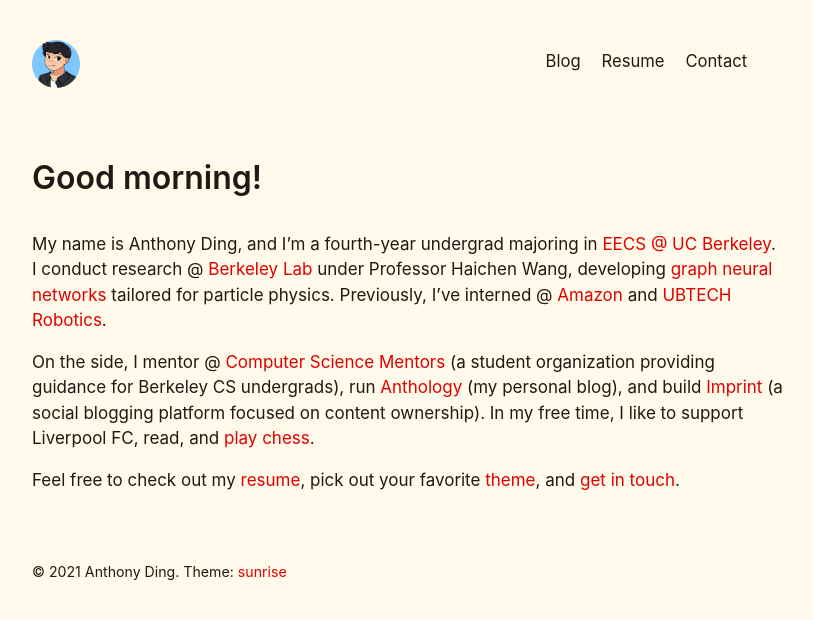
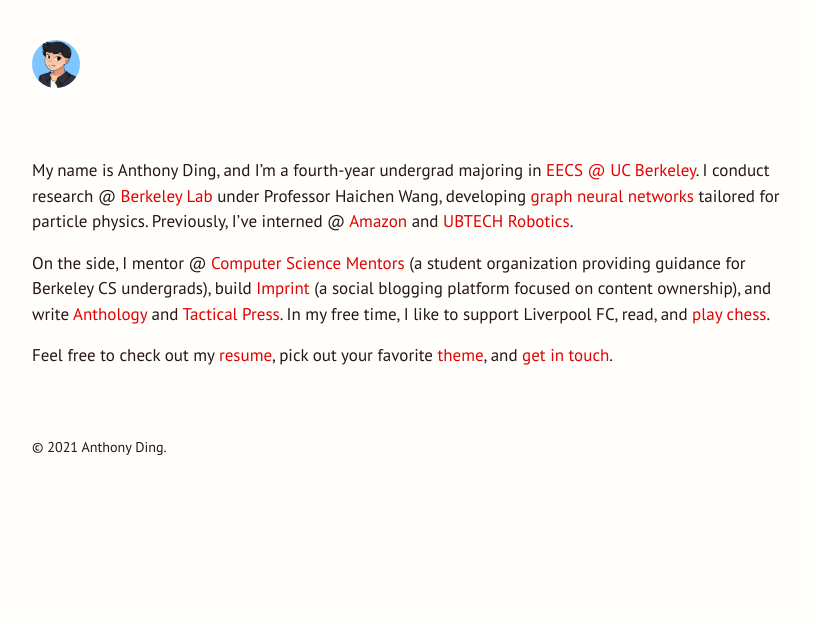
Before and after one commit to dinganthony/virtual-home-base, a Jekyll site: the page built from index.md, in a window 1280 px wide. Shown: the top 620 px of the page, without its empty margins (232-1045 px from the left). Built offline with Jekyll 4.4.1, drawn with Linux system fonts in a browser that asks for light colours.

Commit message:
Tweaked themes, changed homepage

```diff
--- a/_includes/head.html
+++ b/_includes/head.html
@@ -10,6 +10,9 @@
     {% endif %}
   </title>
 
+  <link rel="preconnect" href="https://fonts.googleapis.com">
+  <link rel="preconnect" href="https://fonts.gstatic.com" crossorigin>
+  <link href="https://fonts.googleapis.com/css2?family=PT+Sans&display=swap" rel="stylesheet">
   <link rel="stylesheet" href="{{ 'styles.css' | relative_url }}">
   <link rel="apple-touch-icon-precomposed" sizes="144x144" href="{{ '/assets/apple-touch-icon.png' | relative_url }}">
   <link rel="shortcut icon" href="{{ '/assets/favicon.ico' | relative_url }}">
--- a/_layouts/default.html
+++ b/_layouts/default.html
@@ -22,7 +22,7 @@
             </div>
           {% endif %}
         </h3>
-        <ul class="nav">
+        <!-- <ul class="nav">
           {% for item in site.navpages %}
             {% if item.url contains "https://" %}
             <li><h3><small><a href="{{item.url}}">{{item.title}}</a></small></h3></li>
@@ -31,7 +31,7 @@
             {% endif %}
           {% endfor %}
           <li></li>
-        </ul>
+        </ul> -->
       </header>
 
       <main>
@@ -40,12 +40,13 @@
 
       <footer class="footer">
         <small>
-          &copy; <time datetime="{{ site.time | date_to_xmlschema }}">{{ site.time | date: '%Y' }}</time> Anthony Ding. Theme:
+          &copy; <time datetime="{{ site.time | date_to_xmlschema }}">{{ site.time | date: '%Y' }}</time> Anthony Ding.
+          <!-- Theme:
           {% if page.title == "Themes" %}
           <span id="theme-display"></span>
           {% else %}
           <a href="{{ site.baseurl }}/themes"><span id="theme-display"></span></a>
-          {% endif %}
+          {% endif %} -->
         </small>
       </footer>
     </div>
--- a/_layouts/page.html
+++ b/_layouts/page.html
@@ -4,7 +4,7 @@ layout: default
 
 <article class="page">
   {% if page.title == "Home" %}
-    <h1 class="page-title" id="greeting"></h1>
+    <!-- <h1 class="page-title" id="greeting"></h1> -->
   {% elsif page.title == "Resume" %}
     <h1 style="text-align: center" class="page-title">Anthony Ding</h1>
   {% elsif page.title == "About" %}
@@ -14,6 +14,6 @@ layout: default
   {% else %}
     <h1 class="page-title">{{ page.title }}</h1>
   {% endif %}
-  <br/>
+  <!-- <br/> -->
   {{ content }}
 </article>
--- a/_sass/_variables.scss
+++ b/_sass/_variables.scss
@@ -25,17 +25,18 @@
 
   --sunrise-red: #e00202;
   --sunrise-text: #271616;
-  --sunrise-bg: #fffaea;
+  --sunrise-bg: #fffefb;
+  --new-sunrise-bg: #fffaea;
 
   --midday-bg: #e6f0f2;
   --midday-dark: #0e4588;
 
   --sunset-red: #e14b4c;
   --sunset-red-two: #E45E65;
-  --sunset-violet: #342d42;
-  --sunset-text: #e7d6cb;
+  --sunset-violet: #110820;
+  --sunset-text: #e7e0db;
 
-  --moonlight-bg: #080330;
+  --moonlight-bg: #050222;
   --moonlight-gold: #f8d560;
 
   --night-black: #05061d;
@@ -45,11 +46,11 @@
   --blue-400: #4dabf7;
   --yellow-100: #fff3bf;
 
-  --body-font: -apple-system, BlinkMacSystemFont, "Segoe UI", Roboto, "Helvetica Neue", Arial, "Noto Sans", sans-serif, "Apple Color Emoji", "Segoe UI Emoji", "Segoe UI Symbol", "Noto Color Emoji";
+  --body-font: "PT Sans", -apple-system, BlinkMacSystemFont, "Segoe UI", Roboto, "Helvetica Neue", Arial, "Noto Sans", sans-serif, "Apple Color Emoji", "Segoe UI Emoji", "Segoe UI Symbol", "Noto Color Emoji";
   --body-font-size: 17px;
   --body-line-height: 1.5;
   --body-color: var(--gray-700);
-  --body-bg: var(--vanilla);
+  --body-bg: #fff;
 
   --link-color: var(--purple);
   --link-hover-color: var(--purple);
@@ -86,7 +87,7 @@
 
   .day-theme {
     --body-color: var(--gray-700);
-    --body-bg: var(--midday-bg);
+    --body-bg: #fff;
 
     --heading-color: var(--gray-900);
     --page-title-color: var(--gray-900);
--- a/index.md
+++ b/index.md
@@ -5,6 +5,6 @@ title: Home
 
 My name is Anthony Ding, and I'm a fourth-year undergrad majoring in [EECS @ UC Berkeley](https://eecs.berkeley.edu). I conduct research @ [Berkeley Lab](https://lbl.gov) under Professor Haichen Wang, developing [graph neural networks](https://github.com/xju/root_gnn) tailored for particle physics. Previously, I've interned @ [Amazon](https://amazon.com) and [UBTECH Robotics](https://ubtrobot.com/).
 
-On the side, I mentor @ [Computer Science Mentors](https://csm.berkeley.edu) (a student organization providing guidance for Berkeley CS undergrads), run [Anthology](https://anthony.imprint.to) (my personal blog), and build [Imprint](https://imprint.to) (a social blogging platform focused on content ownership). In my free time, I like to support Liverpool FC, read, and [play chess](https://chess.com/member/ynotding).
+On the side, I mentor @ [Computer Science Mentors](https://csm.berkeley.edu) (a student organization providing guidance for Berkeley CS undergrads), build [Imprint](https://imprint.to) (a social blogging platform focused on content ownership), and write [Anthology](https://anthony.imprint.to) and [Tactical Press](blog). In my free time, I like to support Liverpool FC, read, and [play chess](https://chess.com/member/ynotding).
 
 Feel free to check out my [resume]({{site.baseurl}}/assets/Anthony_Ding.pdf), pick out your favorite [theme](themes), and [get in touch](contact).
--- a/theme.js
+++ b/theme.js
@@ -35,20 +35,20 @@ if (h >= 5 && h < 12) {
 } else {
     greeting = "Good evening!";
 }
-document.getElementById("theme-display").innerHTML = theme;
+// document.getElementById("theme-display").innerHTML = theme;
 theme = theme.toLowerCase();
 document.getElementById("theme").classList.add(theme + '-theme');
 // document.getElementById("next-theme").innerHTML = next;
-greetingElement = document.getElementById("greeting");
-if (greetingElement != null) {
-    greetingElement.innerHTML = greeting;
-}
+// greetingElement = document.getElementById("greeting");
+// if (greetingElement != null) {
+//     greetingElement.innerHTML = greeting;
+// }
 
 changeTheme = (newTheme) => {
     themeElement = document.getElementById("theme");
     themeElement.setAttribute("class", "");
     themeElement.classList.add(newTheme.toLowerCase() + '-theme');
-    document.getElementById("theme-display").innerHTML = newTheme;
+    // document.getElementById("theme-display").innerHTML = newTheme;
     window.localStorage.setItem('customTheme', newTheme);
 }
 
```
